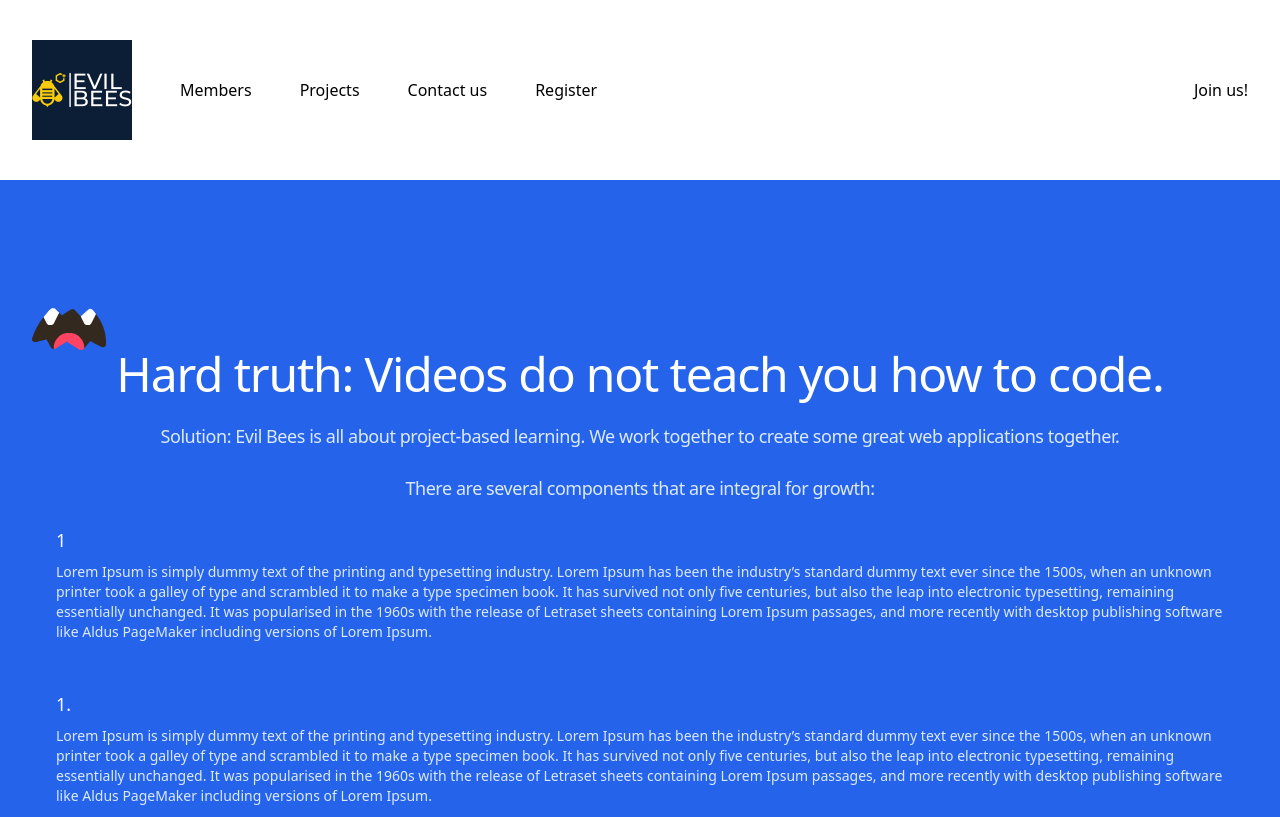
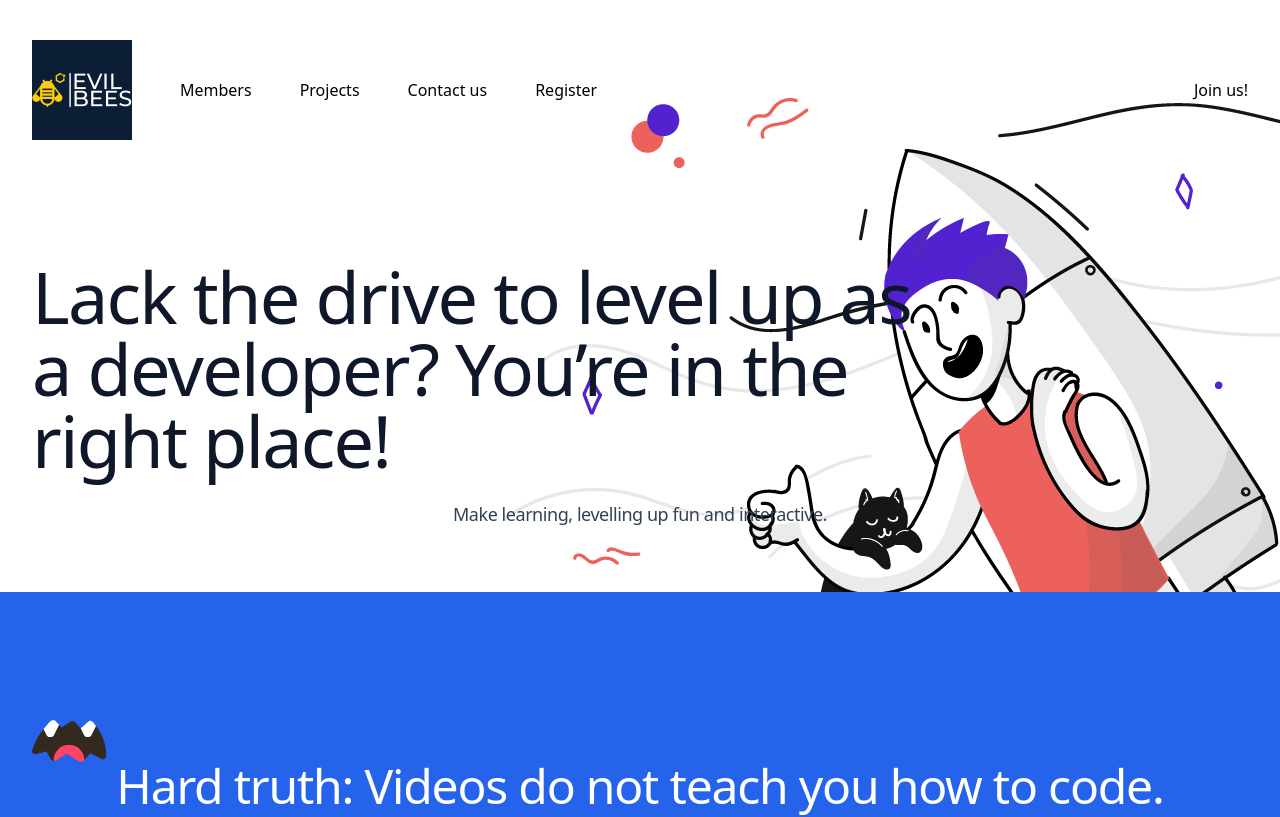
Before and after one commit to nikolap994/evil_bees, a Next.js app: page / in a window 1280 px wide. Shown: the top 817 px of the page. Built offline with nearby package versions, Linux system fonts and the light colour scheme; no server answers.

Commit message:
Add Hero Image to Homepage Hero

```diff
--- a/components/hero/homepage-hero.js
+++ b/components/hero/homepage-hero.js
@@ -1,12 +1,24 @@
+import Image from "next/image";
+import growthImage from "../../public/images/growth-2.png";
+
 export default function HomepageHero() {
 	return (
-		<div className="mx-auto max-w-7xl px-4 sm:px-6 lg:px-8 pt-20 pb-16 text-center lg:pt-32">
-			<h1 className="mx-auto max-w-4xl font-display text-5xl font-medium tracking-tight text-slate-900 sm:text-7xl">
+		<section className="relative">
+			<div className="absolute right-0 bottom-0 z-[-1]">
+				<Image
+					src={growthImage}
+					alt="Man with purple hair flying on a rocket"
+					className=""
+				/>
+			</div>
+			<div className="mx-auto max-w-7xl px-4 sm:px-6 lg:px-8 pt-20 pb-16 text-center lg:pt-20">
+				<h1 className="z-10 max-w-4xl font-display text-5xl font-medium tracking-tight text-left text-slate-900 sm:text-7xl">
 					Lack the drive to level up as a developer? You’re in the right place!
 				</h1>
 				<p className="mx-auto mt-6 max-w-2xl text-lg tracking-tight text-slate-700">
 					Make learning, levelling up fun and interactive.
 				</p>
 			</div>
+		</section>
 	);
 }
--- a/pages/index.js
+++ b/pages/index.js
@@ -2,10 +2,12 @@ import OpenSourceFAQ from "../components/cta/open-source-faq";
 import HardTruthCTA from "../components/cta/hard-truth";
 import StandForCTA from "../components/cta/what-we-stand-for";
 import SolvingProblems from "../components/cta/solving-problems";
+import HomepageHero from "../components/hero/homepage-hero";
 
 export default function Home() {
 	return (
 		<section>
+			<HomepageHero />
 			<HardTruthCTA />
 			<OpenSourceFAQ />
 			<StandForCTA />
```
Also changed, not shown: public/images/growth-2.png (added). Lines whose indentation alone changed are shown as unchanged.
